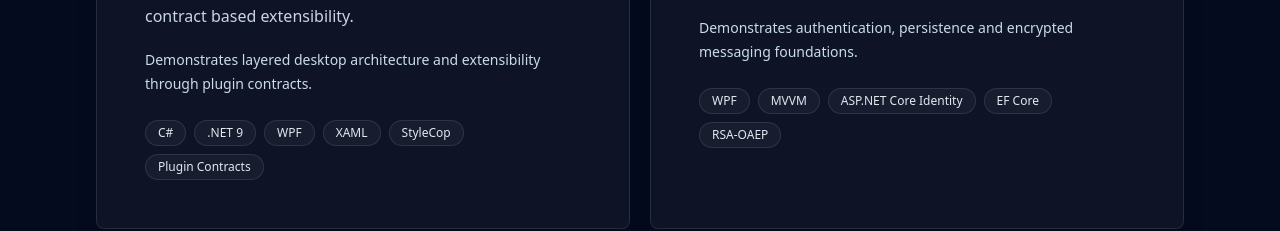
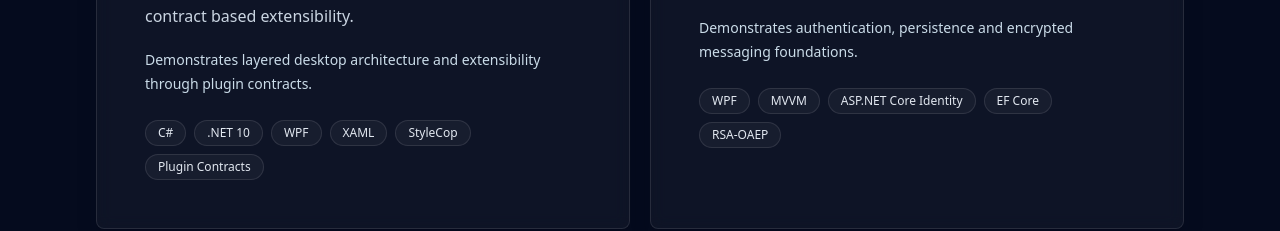
Before and after one commit to Katharon/Katharon.github.io, a Next.js app: page / in a window 1280 px wide. Shown: the part 3220-3451 px from the top of the page. Built offline with nearby package versions, Linux system fonts and the light colour scheme.

Commit message:
Update CodeForge tech stack

```diff
--- a/data/projects.ts
+++ b/data/projects.ts
@@ -20,7 +20,7 @@ export const projects = [
     label: "Software Architecture",
     description:
       "Extensible WPF/C# code editor prototype focused on layered architecture, syntax highlighting and plugin-contract based extensibility.",
-    tech: ["C#", ".NET 9", "WPF", "XAML", "StyleCop", "Plugin Contracts"],
+    tech: ["C#", ".NET 10", "WPF", "XAML", "StyleCop", "Plugin Contracts"],
     href: "https://github.com/Katharon/CodeForge",
   },
   {
```
